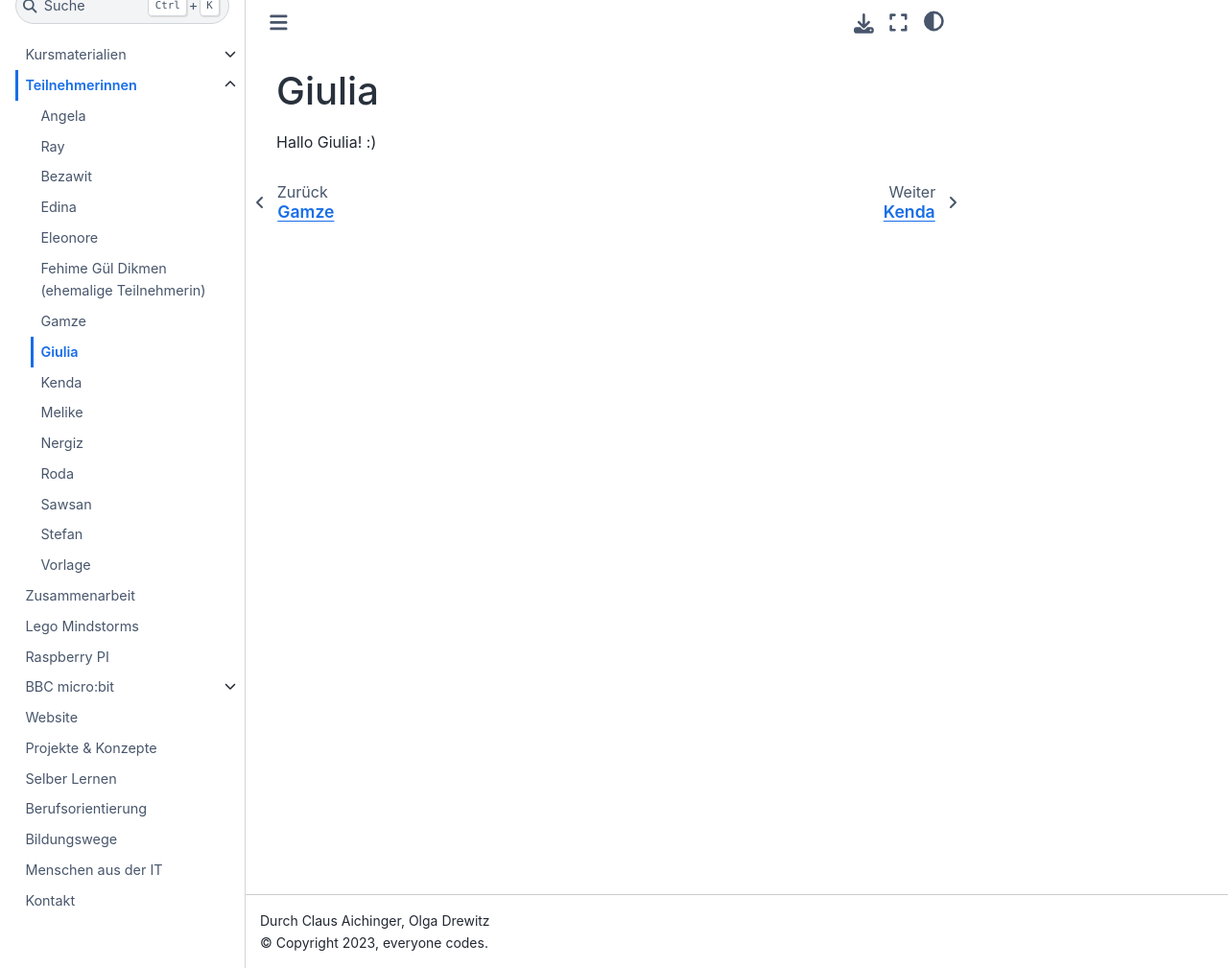
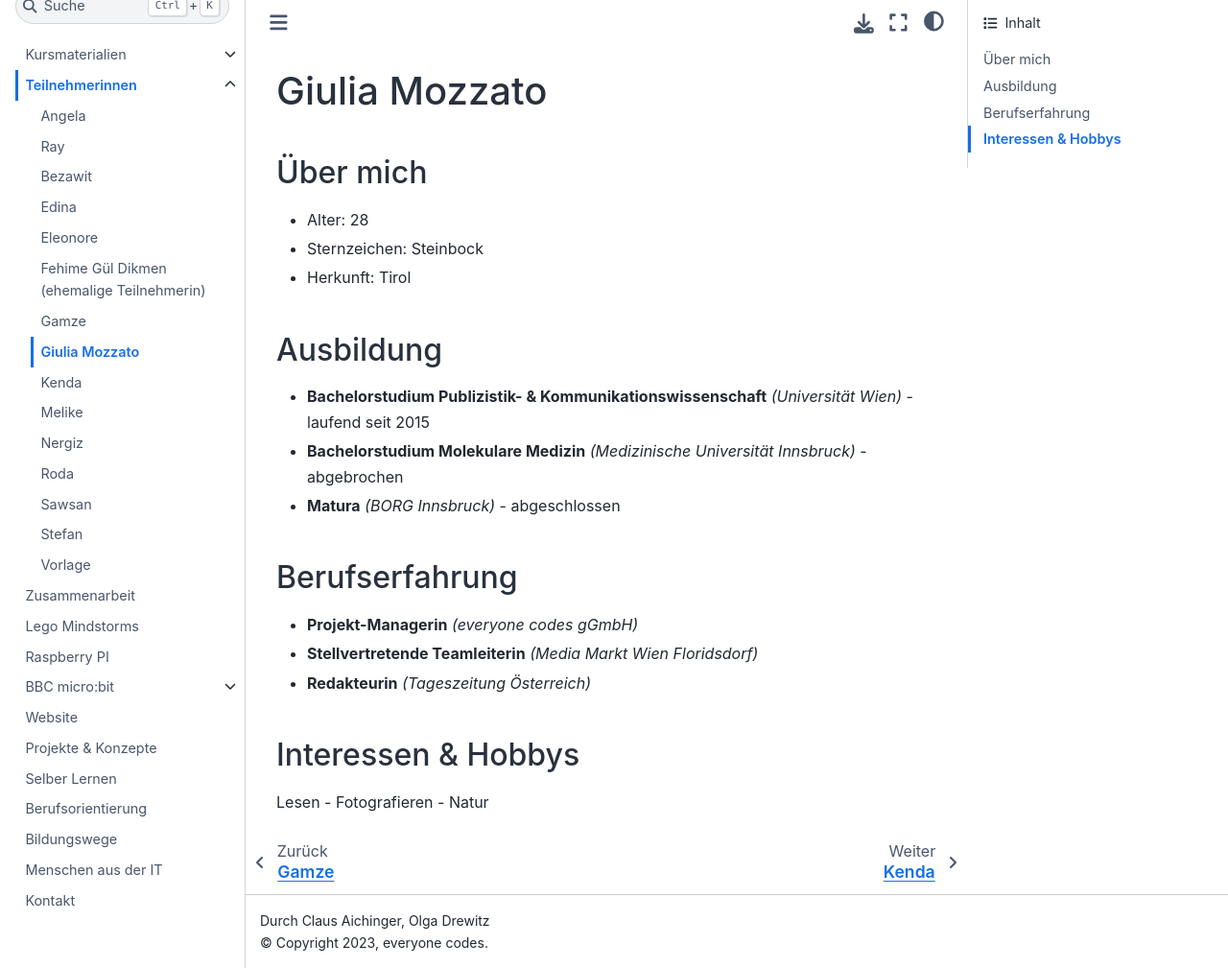
Before and after one commit to ec-mentors/IT-ist-das-was-fuer-mich-i03, a Sphinx documentation site: the page built from source/participants/giulia.md, in a window 1280 px wide and 1009 px high. Shown: the whole window at 96% size. Built offline with Sphinx 7.4.7 and the Sphinx Book theme 1.1.4, drawn with Linux system fonts in a browser that asks for light colours.

Commit message:
giulia.md

```diff
--- a/source/participants/giulia.md
+++ b/source/participants/giulia.md
@@ -1,3 +1,15 @@
-# Giulia
-
-Hallo Giulia! :)
+# Giulia Mozzato
+## Über mich
+- Alter: 28
+- Sternzeichen: Steinbock
+- Herkunft: Tirol
+## Ausbildung
+- **Bachelorstudium Publizistik- & Kommunikationswissenschaft** *(Universität Wien)* - laufend seit 2015
+- **Bachelorstudium Molekulare Medizin** *(Medizinische Universität Innsbruck)* - abgebrochen
+- **Matura** *(BORG Innsbruck)* - abgeschlossen
+## Berufserfahrung
+- **Projekt-Managerin** *(everyone codes gGmbH)*
+- **Stellvertretende Teamleiterin** *(Media Markt Wien Floridsdorf)*
+- **Redakteurin** *(Tageszeitung Österreich)*
+## Interessen & Hobbys
+Lesen - Fotografieren - Natur
```
